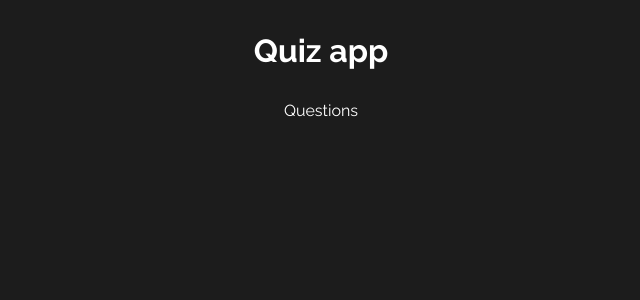
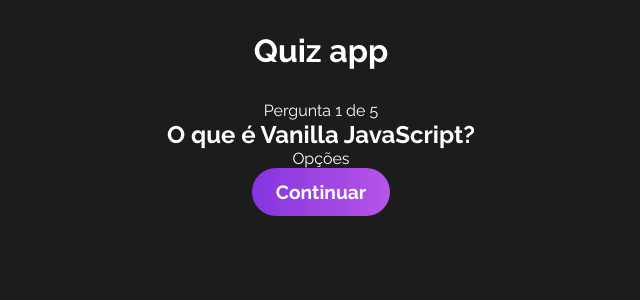
Before and after one commit to TomoriComAncora/QuizReact, a React (Vite) app in the folder quiz/: page / in a window 1280 px wide. Both pictures are taken after a click on the button "Iniciar". Shown: the top 300 px of the page, without its empty margins (319-959 px from the left). Built offline with nearby package versions, Linux system fonts and the light colour scheme.

Commit message:
randon das questoes

```diff
--- a/quiz/src/App.jsx
+++ b/quiz/src/App.jsx
@@ -1,4 +1,4 @@
-import { useContext } from 'react';
+import { useContext, useEffect } from 'react';
 // componente
 import Welcome from './components/Welcome'
 import Questions from './components/Questions';
@@ -9,6 +9,11 @@
 
 function App() {
   const [quizState, dispatch] = useContext(QuizContext);
+
+  useEffect(()=>{
+    // randomizar as perguntas
+    dispatch({type: "REORDER_QUESTIONS"})
+  }, [])
   return (
     <div className="App">
       <h1>Quiz app</h1>
--- a/quiz/src/components/Questions.jsx
+++ b/quiz/src/components/Questions.jsx
@@ -4,9 +4,17 @@
 function Questions() {
     const [quizState, dispatch] = useContext(QuizContext);
 
+    const currentQuestions = quizState.questions[quizState.currentQuestions];
     console.log(quizState);
   return (
-    <div>Questions</div>
+    <div id="questions">
+        <p>Pergunta {quizState.currentQuestions + 1} de {quizState.questions.length}</p>
+        <h2>{currentQuestions.question}</h2>
+        <div id="options-container">
+            <p>Opções</p>
+        </div>
+        <button>Continuar</button>
+    </div>
   )
 }
 
--- a/quiz/src/context/quiz.jsx
+++ b/quiz/src/context/quiz.jsx
@@ -6,6 +6,7 @@
 const initialState = {
   gameStage: STAGES[0],
   questions,
+  currentQuestions: 0
 };
 
 const quizReducer = (state, action) => {
@@ -17,6 +18,15 @@
         ...state,
         gameStage: STAGES[1],
       };
+
+    case "REORDER_QUESTIONS":
+        const reorderQuestions = questions.sort(()=>{
+            Math.random() - 0.5;
+        });
+        return {
+            ...state,
+            questions: reorderQuestions,
+        }
     default:
       return state;
   }
```
